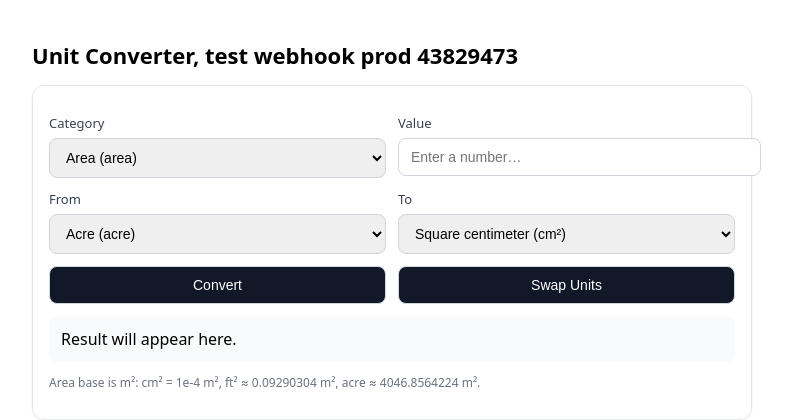
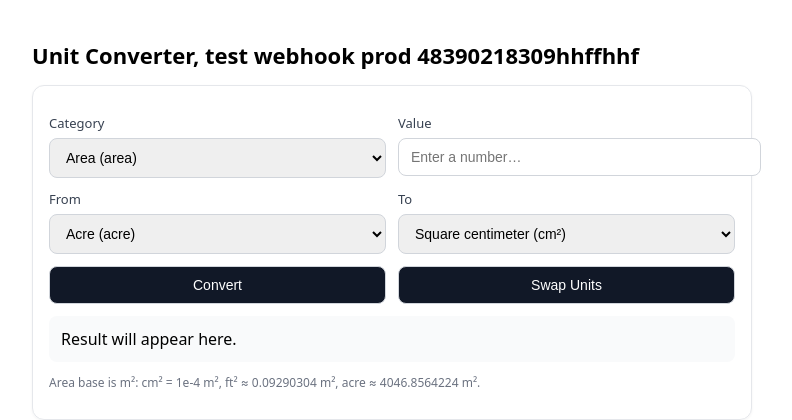
Before and after one commit to swe40006pj/Pipeline-Version-Control, a Flask app: page / in a window 1280 px wide. Shown: the top 420 px of the page, without its empty margins (248-1040 px from the left). Run offline with Flask 3, Linux system fonts and the light colour scheme.

Commit message:
Auto-merge PR #159 by Jenkins CI
* add unit test workflow when having PR from feature to develop

* add speed category

* remove .github

* test webhook function

* see log

* see logdd

* see log

* see logeeee

* see log

---------

Co-authored-by: tyduc45 <3381274436@qq.com>

```diff
--- a/templates/index.html
+++ b/templates/index.html
@@ -18,7 +18,7 @@
   </style>
 </head>
 <body>
-  <h1>Unit Converter, test webhook prod 43829473</h1>
+  <h1>Unit Converter, test webhook prod 48390218309hhffhhf</h1>
 
   <div class="card">
     <div class="row">
```
